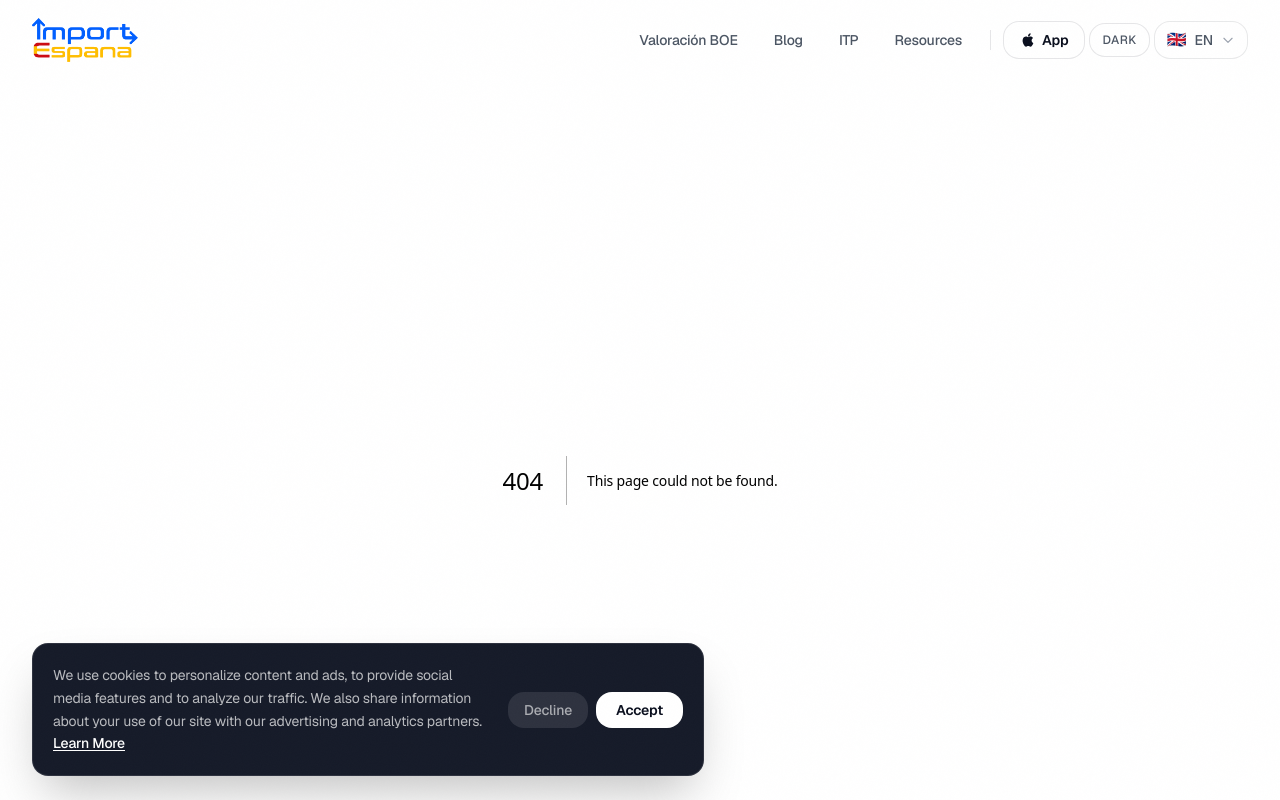
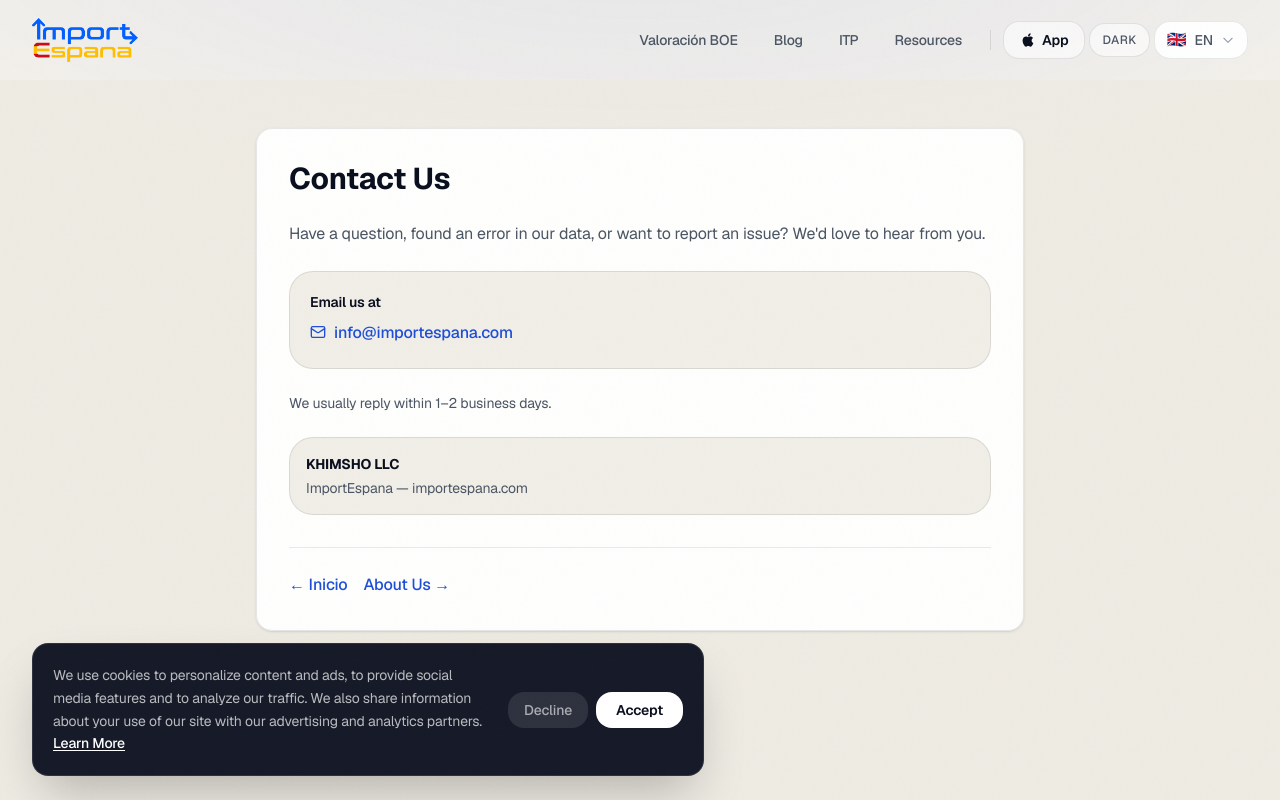
Before and after one commit to KHIMSHO-LLC/ImportEspanaWeb, a Next.js app: page /contact in a window 1280 px wide. Before the commit this address had no page. Shown: the top 800 px of the page. Built offline with nearby package versions, Linux system fonts and the light colour scheme.

Commit message:
feat(contact): add contact page and content with email support

```diff
--- /dev/null
+++ b/src/app/contact/page.tsx
@@ -0,0 +1,20 @@
+import { Metadata } from "next";
+import ContactContent from "@/components/pages/ContactContent";
+
+export const metadata: Metadata = {
+  title: "Contact Us - ImportEspana",
+  description:
+    "Get in touch with the ImportEspana team. Questions about vehicle import taxes in Spain, data corrections, or feedback — email us at info@importespana.com.",
+  alternates: {
+    canonical: "https://importespana.com/contact",
+    languages: {
+      "es-ES": "https://importespana.com/contact",
+      "en-US": "https://importespana.com/contact",
+      "x-default": "https://importespana.com/contact",
+    },
+  },
+};
+
+export default function ContactPage() {
+  return <ContactContent />;
+}
--- a/src/app/layout.tsx
+++ b/src/app/layout.tsx
@@ -1,4 +1,5 @@
 import { GoogleAnalytics } from "@next/third-parties/google";
+import { AdSense } from "@/components/AdSense";
 import JsonLd from "@/components/JsonLd";
 import { LanguageProvider } from "@/context/LanguageContext";
 import { ThemeProvider } from "@/components/ThemeProvider";
@@ -65,6 +66,9 @@ export const metadata: Metadata = {
       "IEDMT, ITP, aranceles, IVA y trámites. Tablas BOE oficiales y comparativa por comunidad.",
   },
   category: "finance",
+  other: {
+    "google-adsense-account": "ca-pub-8296385442547902",
+  },
 };
 
 export default function RootLayout({
@@ -78,6 +82,7 @@ export default function RootLayout({
         className={`${geistSans.variable} ${geistMono.variable} antialiased font-sans`}
       >
         <GoogleAnalytics gaId="G-05KZ4XPMFR" />
+        <AdSense pId="8296385442547902" />
         <JsonLd />
         <ThemeProvider>
           <LanguageProvider>
--- a/src/app/sitemap.ts
+++ b/src/app/sitemap.ts
@@ -31,6 +31,12 @@ export default function sitemap(): MetadataRoute.Sitemap {
     },
     {
       url: `${baseUrl}/about`,
+      lastModified: new Date(),
+      changeFrequency: "monthly",
+      priority: 0.5,
+    },
+    {
+      url: `${baseUrl}/contact`,
       lastModified: new Date(),
       changeFrequency: "monthly",
       priority: 0.5,
--- a/src/components/Footer.tsx
+++ b/src/components/Footer.tsx
@@ -35,6 +35,7 @@ export function Footer() {
               { href: "/privacy", label: t("footer_privacy") },
               { href: "/terms", label: t("footer_terms") },
               { href: "/about", label: t("footer_about") },
+              { href: "/contact", label: t("footer_contact") },
               { href: "/how-it-works", label: t("footer_howItWorks") },
               { href: "/blog", label: "Blog" },
               { href: "/itp", label: "ITP" },
--- /dev/null
+++ b/src/components/pages/ContactContent.tsx
@@ -0,0 +1,62 @@
+"use client";
+
+import Link from "next/link";
+import { Mail } from "lucide-react";
+import { useLanguage } from "@/context/LanguageContext";
+
+const CONTACT_EMAIL = "info@importespana.com";
+
+export default function ContactContent() {
+  const { t } = useLanguage();
+
+  return (
+    <main className="min-h-screen bg-[var(--surface-dim)] py-12 px-4 sm:px-6 lg:px-8">
+      <div className="max-w-3xl mx-auto bg-[var(--surface-elevated)] p-8 rounded-2xl shadow-sm border border-[var(--surface-border)]">
+        <h1 className="text-3xl font-bold text-[var(--text-primary)] mb-6">
+          {t("contact_title")}
+        </h1>
+
+        <div className="prose prose-blue max-w-none text-[var(--text-secondary)] space-y-6">
+          <p>{t("contact_intro")}</p>
+
+          <div className="p-5 bg-[var(--surface-dim)] rounded-xl border border-[var(--surface-border)] space-y-2">
+            <div className="text-sm font-semibold text-[var(--text-primary)]">
+              {t("contact_email_label")}
+            </div>
+            <a
+              href={`mailto:${CONTACT_EMAIL}`}
+              className="inline-flex items-center gap-2 text-[var(--brand-blue)] font-medium hover:underline"
+            >
+              <Mail className="w-4 h-4" />
+              {CONTACT_EMAIL}
+            </a>
+          </div>
+
+          <p className="text-sm">{t("contact_response")}</p>
+
+          <div className="p-4 bg-[var(--surface-dim)] rounded-xl border border-[var(--surface-border)] space-y-1 text-sm">
+            <div className="font-bold text-[var(--text-primary)]">
+              KHIMSHO LLC
+            </div>
+            <div>ImportEspana — importespana.com</div>
+          </div>
+        </div>
+
+        <div className="mt-8 pt-6 border-t border-[var(--surface-border)] flex gap-4">
+          <Link
+            href="/"
+            className="text-[var(--brand-blue)] font-medium hover:underline"
+          >
+            ← Inicio
+          </Link>
+          <Link
+            href="/about"
+            className="text-[var(--brand-blue)] font-medium hover:underline"
+          >
+            {t("footer_about")} →
+          </Link>
+        </div>
+      </div>
+    </main>
+  );
+}
--- a/src/constants/translations.ts
+++ b/src/constants/translations.ts
@@ -83,6 +83,12 @@ export const translations = {
     footer_terms: "Terms of Use",
     footer_about: "About Us",
     footer_howItWorks: "How It Works",
+    footer_contact: "Contact",
+    contact_title: "Contact Us",
+    contact_intro:
+      "Have a question, found an error in our data, or want to report an issue? We'd love to hear from you.",
+    contact_email_label: "Email us at",
+    contact_response: "We usually reply within 1–2 business days.",
     footer_rights: "All rights reserved.",
     // Privacy Policy
     privacy_title: "Privacy Policy",
@@ -406,6 +412,12 @@ export const translations = {
     footer_terms: "Términos de Uso",
     footer_about: "Sobre Nosotros",
     footer_howItWorks: "Cómo Funciona",
+    footer_contact: "Contacto",
+    contact_title: "Contacto",
+    contact_intro:
+      "¿Tienes una pregunta, encontraste un error en nuestros datos o quieres reportar un problema? Nos encantaría saber de ti.",
+    contact_email_label: "Escríbenos a",
+    contact_response: "Normalmente respondemos en 1–2 días laborables.",
     footer_rights: "Todos los derechos reservados.",
     // Privacy Policy
     privacy_title: "Política de Privacidad",
@@ -725,6 +737,12 @@ export const translations = {
     footer_terms: "Условия использования",
     footer_about: "О нас",
     footer_howItWorks: "Как это работает",
+    footer_contact: "Контакты",
+    contact_title: "Свяжитесь с нами",
+    contact_intro:
+      "Есть вопрос, нашли ошибку в данных или хотите сообщить о проблеме? Будем рады вашему сообщению.",
+    contact_email_label: "Напишите нам на",
+    contact_response: "Обычно отвечаем в течение 1–2 рабочих дней.",
     footer_rights: "Все права защищены.",
     // Privacy Policy
     privacy_title: "Политика конфиденциальности",
@@ -1037,6 +1055,12 @@ export const translations = {
     footer_terms: "Nutzungsbedingungen",
     footer_about: "Über uns",
     footer_howItWorks: "Wie es funktioniert",
+    footer_contact: "Kontakt",
+    contact_title: "Kontakt",
+    contact_intro:
+      "Haben Sie eine Frage, einen Fehler in unseren Daten gefunden oder möchten ein Problem melden? Wir freuen uns, von Ihnen zu hören.",
+    contact_email_label: "Schreiben Sie uns an",
+    contact_response: "Wir antworten in der Regel innerhalb von 1–2 Werktagen.",
     footer_rights: "Alle Rechte vorbehalten.",
     // Privacy Policy
     privacy_title: "Datenschutzerklärung",
@@ -1348,6 +1372,12 @@ export const translations = {
     footer_terms: "Conditions d'utilisation",
     footer_about: "À propos",
     footer_howItWorks: "Comment ça marche",
+    footer_contact: "Contact",
+    contact_title: "Contact",
+    contact_intro:
+      "Vous avez une question, trouvé une erreur dans nos données ou souhaitez signaler un problème ? Nous serions ravis de vous lire.",
+    contact_email_label: "Écrivez-nous à",
+    contact_response: "Nous répondons généralement sous 1 à 2 jours ouvrés.",
     footer_rights: "Tous droits réservés.",
     // Privacy Policy
     privacy_title: "Politique de Confidentialité",
```
